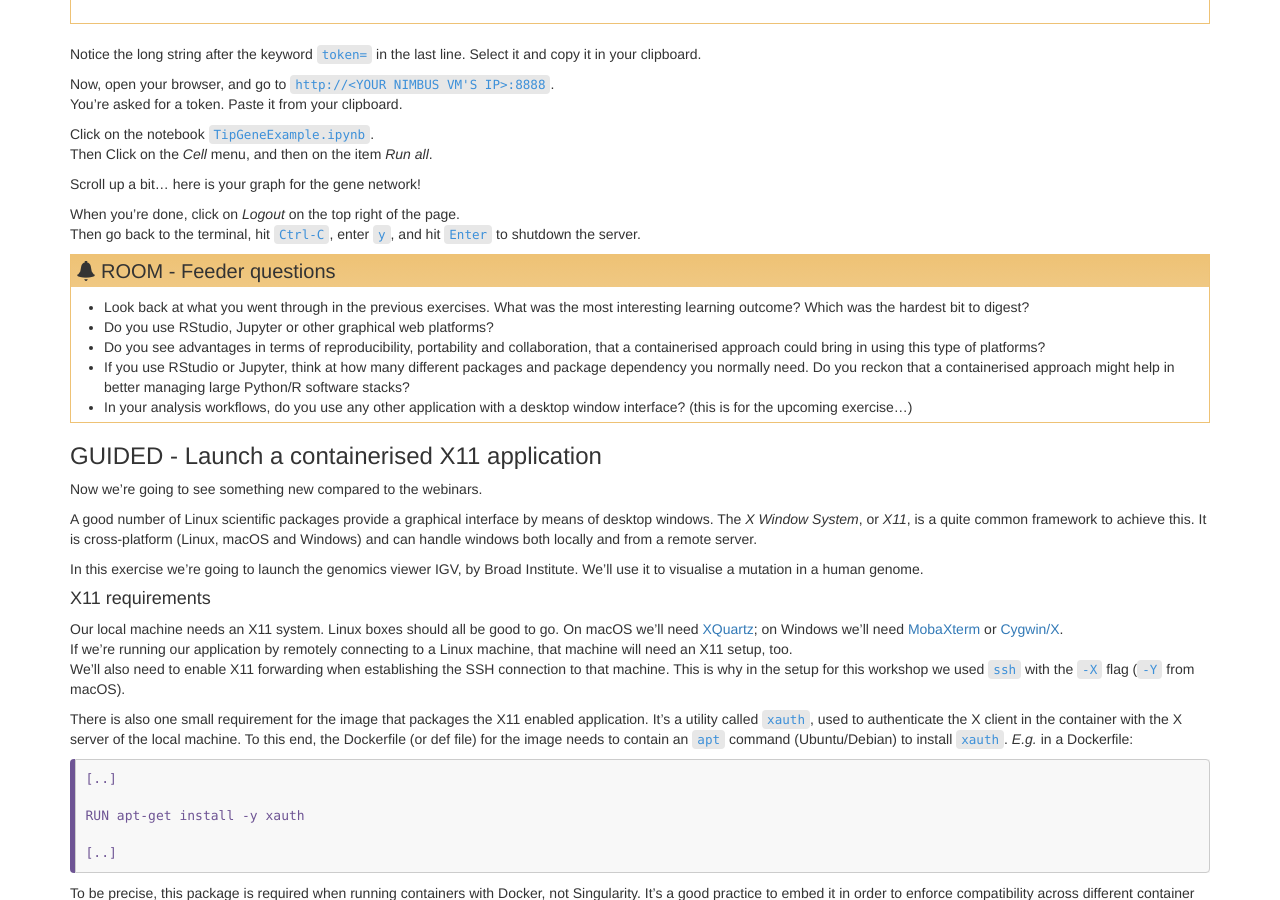
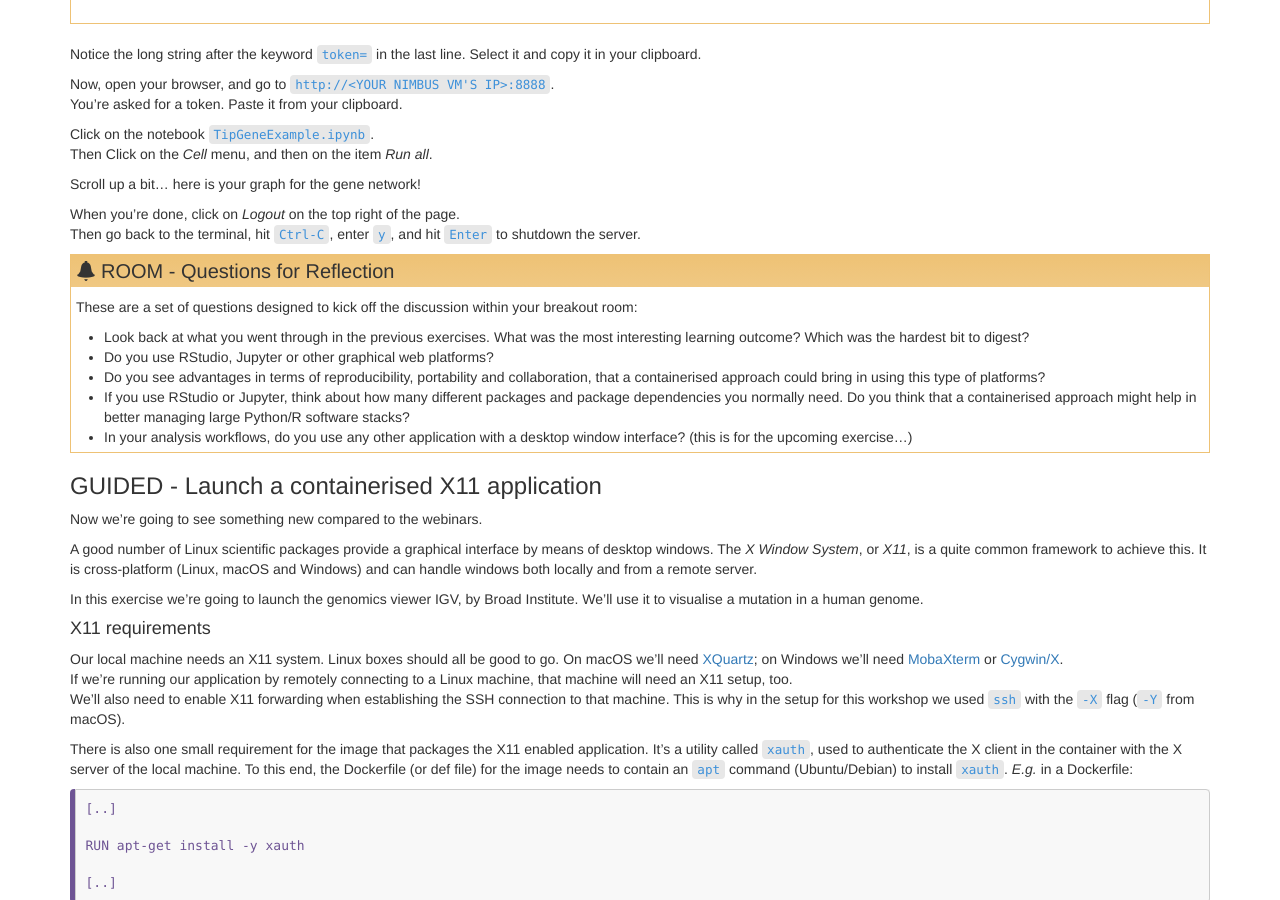
Before and after one commit to PawseySC/containers-bioinformatics-workshop, a Jekyll site: the page built from _episodes/4.graphical.md, in a window 1280 px wide and 900 px high, scrolled down 4641 px. Built offline with Jekyll 4.4.1, drawn with Linux system fonts in a browser that asks for light colours.

Commit message:
edits to questions 3x

```diff
--- a/_episodes/4.graphical.md
+++ b/_episodes/4.graphical.md
@@ -457,12 +457,14 @@ When you're done, click on *Logout* on the top right of the page.
 Then go back to the terminal, hit `Ctrl-C`, enter `y`, and hit `Enter` to shutdown the server.
 
 
-> ## ROOM - Feeder questions
+> ## ROOM - Questions for Reflection
+>
+> These are a set of questions designed to kick off the discussion within your breakout room:
 >
 > * Look back at what you went through in the previous exercises.  What was the most interesting learning outcome?  Which was the hardest bit to digest?
 > * Do you use RStudio, Jupyter or other graphical web platforms?
 > * Do you see advantages in terms of reproducibility, portability and collaboration, that a containerised approach could bring in using this type of platforms?
-> * If you use RStudio or Jupyter, think at how many different packages and package dependency you normally need.  Do you reckon that a containerised approach might help in better managing large Python/R software stacks?
+> * If you use RStudio or Jupyter, think about how many different packages and package dependencies you normally need.  Do you think that a containerised approach might help in better managing large Python/R software stacks?
 > * In your analysis workflows, do you use any other application with a desktop window interface? (this is for the upcoming exercise...)
 {: .discussion}
 
```
Also changed, not shown: _episodes/3.pipeline.md (+1 -1 lines), _episodes/5.build.md (+3 -1 lines).
